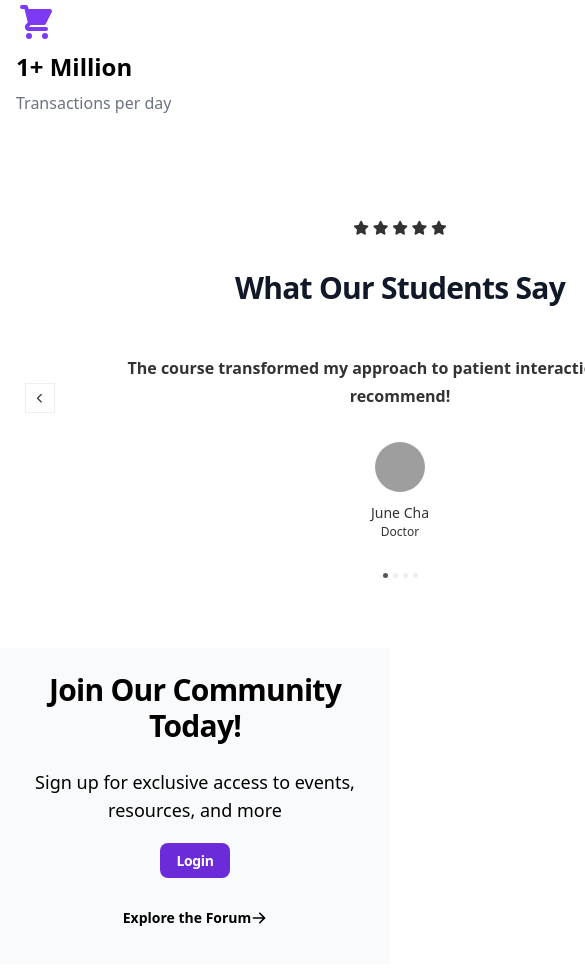
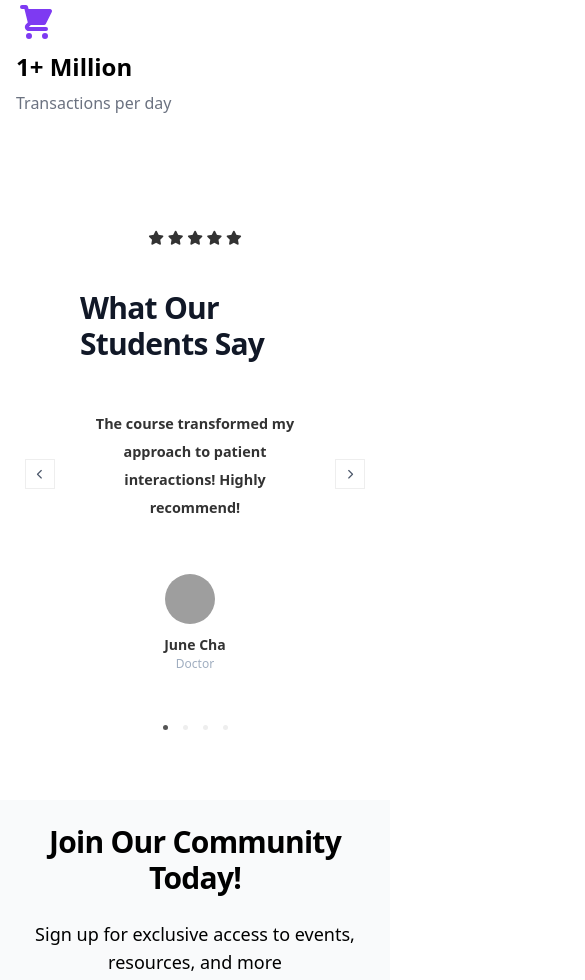
Before and after one commit to HarshitaSri180/OET, a website: page index.html in a window 390 px wide. Shown: the part 3144-4124 px from the top of the page, 585 px wide, since content can reach past the window. Drawn offline with Linux system fonts and the light colour scheme; grey boxes are pictures that could not be loaded.

Commit message:
making responsive

```diff
--- a/output.css
+++ b/output.css
@@ -59,6 +59,92 @@
   ul {
       padding: 0; /* Remove padding */
       margin: 0; /* Remove margin */
+  }
+}
+.testimonial-container {
+  display: flex;
+  flex-direction: column;
+  align-items: center;
+  padding: 20px;
+  max-width: 600px; /* Limit max width for better readability */
+  margin: auto;
+}
+
+.btn {
+  cursor: pointer;
+  padding: 10px;
+  font-size: 24px;
+  color: #4A5568; /* Adjust as needed */
+}
+
+.stars {
+  margin: 10px 0;
+}
+
+.testimonial {
+  font-size: 1rem;
+  margin: 10px 0;
+  text-align: center; /* Center text for readability */
+}
+
+.user {
+  display: flex;
+  align-items: center;
+  margin-top: 20px;
+}
+
+.user-image {
+  width: 50px; /* Set a fixed size */
+  height: 50px;
+  border-radius: 50%; /* Circular image */
+  margin-right: 10px;
+}
+
+.user-details {
+  text-align: left; /* Align text left */
+}
+
+.username {
+  font-weight: bold;
+}
+
+.role {
+  color: #A0AEC0; /* Gray color for the role */
+}
+
+/* Progress dots */
+.progress-dots {
+  display: flex;
+  justify-content: center;
+  margin-top: 20px;
+}
+
+.progress-dot {
+  height: 10px;
+  width: 10px;
+  margin: 0 5px;
+  border-radius: 50%;
+  background-color: #CBD5E0; /* Gray color for inactive dots */
+  transition: background-color 0.3s;
+}
+
+.progress-dot.active {
+  background-color: #4A5568; /* Darker color for active dot */
+}
+
+/* Media Queries for Responsiveness */
+@media (max-width: 768px) {
+  .btn {
+      font-size: 20px; /* Smaller button size for mobile */
+  }
+
+  .testimonial {
+      font-size: 0.9rem; /* Slightly smaller text */
+  }
+
+  .user-image {
+      width: 40px; /* Smaller user image */
+      height: 40px;
   }
 }
 
@@ -355,7 +441,6 @@ menu {
   border-radius: 15px;
   margin: 20px auto;
   padding: 50px 80px;
-  width: 800px;
   min-height: 430px;
   position: relative;
 }
```
